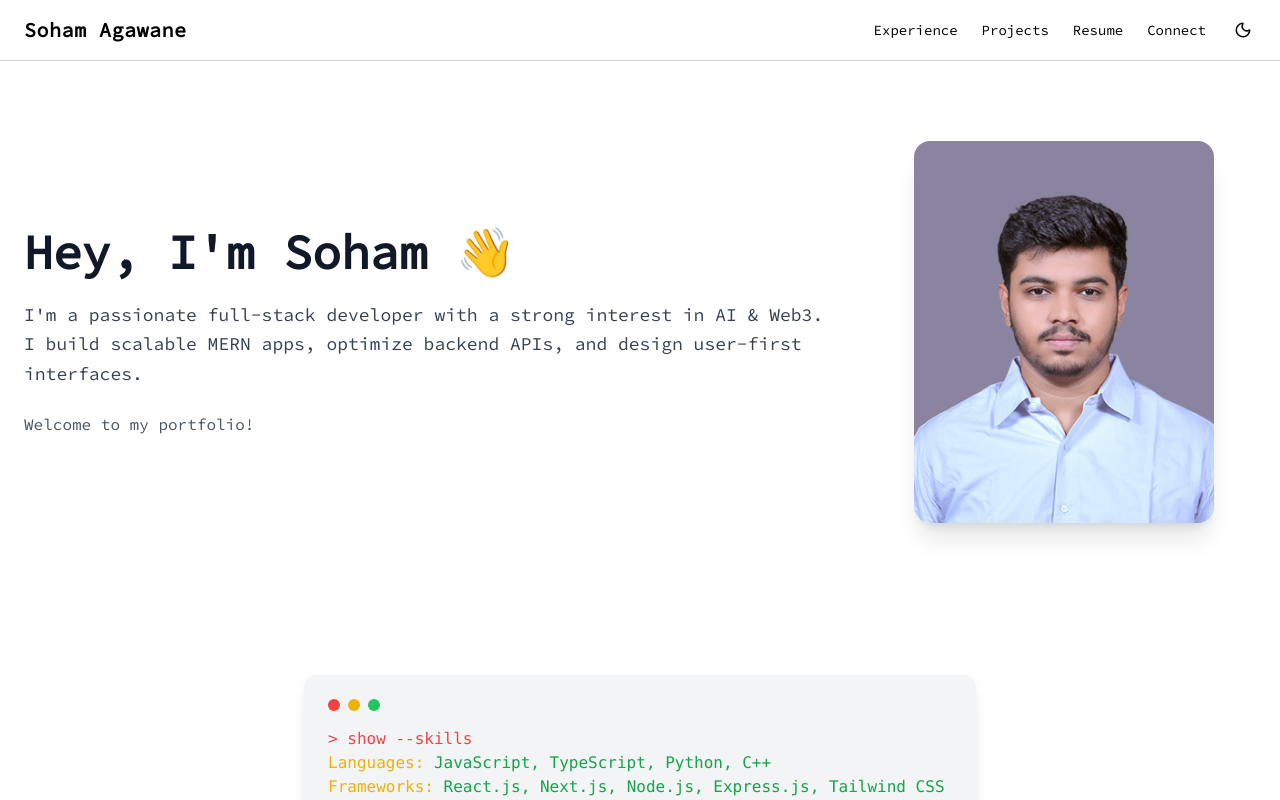
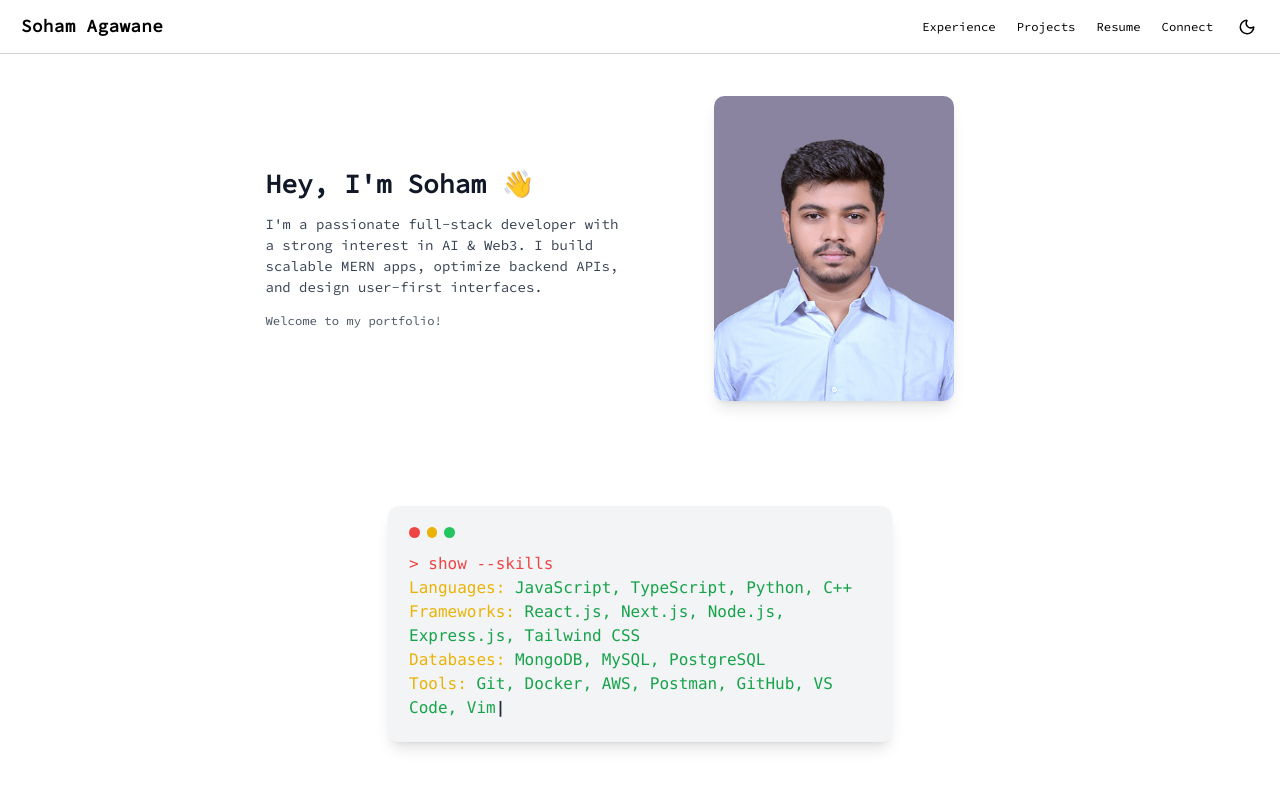
Before and after one commit to SohamAgawane/Portfolio, a React (Create React App) app: page / in a window 1280 px wide. Shown: the top 800 px of the page. Built offline with nearby package versions, Linux system fonts and the light colour scheme.

Commit message:
Fix: Resizing

```diff
--- a/src/index.css
+++ b/src/index.css
@@ -3,7 +3,7 @@
 @tailwind utilities;
 
 html {
-    font-size: 16px;
+    font-size: 14px;
 }
 
 @media (max-width: 640px) {
--- a/src/pages/Home.jsx
+++ b/src/pages/Home.jsx
@@ -5,33 +5,34 @@ import DevSkillsTerminal from "../components/Skills";
 export default function Home() {
   return (
     <div className="min-h-screen w-full bg-white dark:bg-[#0b0b0b] text-gray-900 dark:text-white">
-      <div className="max-w-screen-xl mx-auto px-6 py-20 flex flex-col items-center">
+      {/* 🔧 Smaller container */}
+      <div className="max-w-4xl mx-auto px-4 sm:px-5 py-12 flex flex-col items-center">
 
         {/* Top Section: About + Image */}
-        <div className="flex flex-col md:flex-row items-center justify-between gap-12 w-full">
+        <div className="flex flex-col md:flex-row items-center justify-between gap-8 w-full">
           {/* About Me */}
-          <div className="flex-1 space-y-6">
-            <h1 className="text-4xl sm:text-5xl font-bold leading-tight">
+          <div className="flex-1 space-y-4">
+            <h1 className="text-2xl sm:text-3xl font-bold leading-tight">
               Hey, I'm Soham <span className="inline-block animate-wave">👋</span>
             </h1>
-            <p className="text-lg text-gray-700 dark:text-gray-300 leading-relaxed">
+            <p className="text-sm sm:text-base text-gray-700 dark:text-gray-300 leading-relaxed">
               I'm a passionate full-stack developer with a strong interest in AI & Web3. I build scalable MERN apps, optimize backend APIs, and design user-first interfaces.
             </p>
-            <p className="text-md text-gray-600 dark:text-gray-400">Welcome to my portfolio!</p>
+            <p className="text-sm text-gray-600 dark:text-gray-400">Welcome to my portfolio!</p>
           </div>
 
           {/* Profile Image */}
-          <div className="flex-1 max-w-sm flex justify-center">
+          <div className="flex-1 flex justify-center">
             <img
               src={profileImg}
               alt="Soham Agawane"
-              className="rounded-2xl shadow-xl w-full max-w-[250px] md:max-w-[300px] object-cover"
+              className="rounded-xl shadow-lg w-full max-w-[200px] md:max-w-[240px] object-cover"
             />
           </div>
         </div>
 
         {/* Dev Terminal Section */}
-        <div className="w-full mt-24 max-w-2xl">
+        <div className="w-full mt-16 max-w-xl">
           <DevSkillsTerminal />
         </div>
       </div>
```
